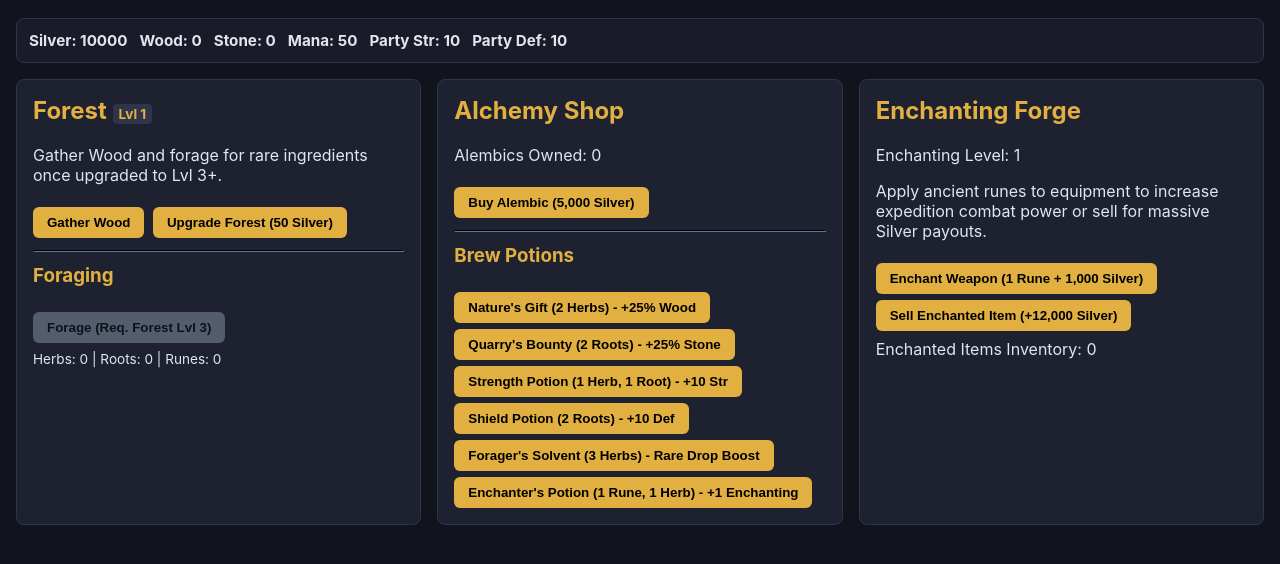
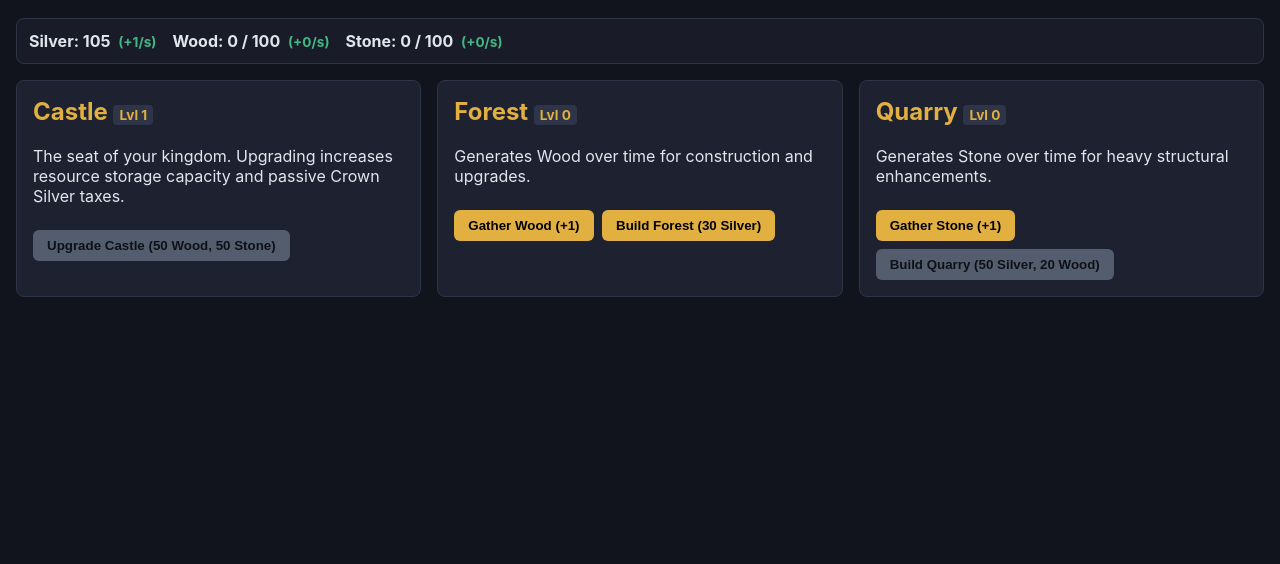
Before and after one commit to carnegliak/desktop-tutorial, a plain HTML site: page index.html in a window 1280 px wide. Shown: the part 58-622 px from the top of the page. Drawn offline with Linux system fonts and the light colour scheme.

Commit message:
Original Compounding Loop Test 2
Refactor resource management and UI updates for castle, forest, and quarry. Update styles and improve button functionalities.

```diff
--- a/index.html
+++ b/index.html
@@ -13,7 +13,6 @@
       --muted: #8a99ad;
       --border: #2e3548;
       --green: #41b883;
-      --purple: #9b51e0;
     }
     body {
       font-family: -apple-system, BlinkMacSystemFont, "Segoe UI", Roboto, Helvetica, Arial, sans-serif;
@@ -25,212 +24,191 @@
     h1, h2, h3 { color: var(--accent); margin-top: 0; }
     .grid { display: grid; grid-template-columns: repeat(auto-fit, minmax(280px, 1fr)); gap: 16px; }
     .card { background: var(--card); border: 1px solid var(--border); border-radius: 8px; padding: 16px; }
-    .resource-bar { display: flex; flex-wrap: wrap; gap: 12px; background: #191c28; padding: 12px; border-radius: 8px; margin-bottom: 16px; border: 1px solid var(--border); }
-    .res-item { font-weight: bold; font-size: 0.95rem; }
-    button { background: var(--accent); color: #000; border: none; padding: 8px 14px; border-radius: 6px; font-weight: bold; cursor: pointer; margin-top: 6px; margin-right: 4px; }
+    .resource-bar { display: flex; flex-wrap: wrap; gap: 16px; background: #191c28; padding: 12px; border-radius: 8px; margin-bottom: 16px; border: 1px solid var(--border); }
+    .res-item { font-weight: bold; font-size: 1rem; }
+    button { background: var(--accent); color: #000; border: none; padding: 8px 14px; border-radius: 6px; font-weight: bold; cursor: pointer; margin-top: 8px; margin-right: 4px; }
     button:disabled { background: var(--muted); opacity: 0.5; cursor: not-allowed; }
-    .buff-tag { display: inline-block; background: var(--purple); color: #fff; padding: 4px 8px; border-radius: 4px; font-size: 0.8rem; margin: 2px; }
-    .badge { background: var(--border); padding: 2px 6px; border-radius: 4px; font-size: 0.85rem; }
+    .badge { background: var(--border); padding: 2px 6px; border-radius: 4px; font-size: 0.85rem; color: var(--accent); }
+    .rate { font-size: 0.85rem; color: var(--green); margin-left: 4px; }
   </style>
 </head>
 <body>
 
   <h1>Fantasy Mogul</h1>
 
-  <!-- Resources Overview -->
+  <!-- Top Resource Bar -->
   <div class="resource-bar">
-    <div class="res-item">Silver: <span id="silver">0</span></div>
-    <div class="res-item">Wood: <span id="wood">0</span></div>
-    <div class="res-item">Stone: <span id="stone">0</span></div>
-    <div class="res-item">Mana: <span id="mana">0</span></div>
-    <div class="res-item">Party Str: <span id="partyStr">10</span></div>
-    <div class="res-item">Party Def: <span id="partyDef">10</span></div>
+    <div class="res-item">Silver: <span id="silver">100</span> <span class="rate" id="silverRate">(+1/s)</span></div>
+    <div class="res-item">Wood: <span id="wood">0</span> / <span id="woodCap">100</span> <span class="rate" id="woodRate">(+0/s)</span></div>
+    <div class="res-item">Stone: <span id="stone">0</span> / <span id="stoneCap">100</span> <span class="rate" id="stoneRate">(+0/s)</span></div>
   </div>
 
-  <!-- Active Buffs Tracker -->
-  <div id="buffContainer" style="margin-bottom: 16px;"></div>
-
   <div class="grid">
-    <!-- Forest & Foraging -->
+    <!-- Castle (Kingdom Heart & Storage) -->
     <div class="card">
-      <h2>Forest <span class="badge" id="forestLvl">Lvl 1</span></h2>
-      <p>Gather Wood and forage for rare ingredients once upgraded to Lvl 3+.</p>
-      <button onclick="gatherWood()">Gather Wood</button>
-      <button onclick="upgradeForest()">Upgrade Forest (<span id="forestCost">50</span> Silver)</button>
-      <hr style="border-color: var(--border); margin: 12px 0;">
-      <h3>Foraging</h3>
-      <button id="forageBtn" onclick="forage()" disabled>Forage (Req. Forest Lvl 3)</button>
-      <div style="margin-top: 8px; font-size: 0.85rem;">
-        Herbs: <span id="herbs">0</span> | Roots: <span id="roots">0</span> | Runes: <span id="runes">0</span>
-      </div>
+      <h2>Castle <span class="badge" id="castleLvl">Lvl 1</span></h2>
+      <p>The seat of your kingdom. Upgrading increases resource storage capacity and passive Crown Silver taxes.</p>
+      <button id="upgradeCastleBtn" onclick="upgradeCastle()">
+        Upgrade Castle (<span id="castleCostWood">50</span> Wood, <span id="castleCostStone">50</span> Stone)
+      </button>
     </div>
 
-    <!-- Alchemy Shop & Brewing -->
+    <!-- Forest (Wood Generator) -->
     <div class="card">
-      <h2>Alchemy Shop</h2>
-      <p>Alembics Owned: <span id="alembics">0</span></p>
-      <button onclick="buyAlembic()">Buy Alembic (5,000 Silver)</button>
-      <hr style="border-color: var(--border); margin: 12px 0;">
-      <h3>Brew Potions</h3>
-      <button onclick="brew('naturesGift')">Nature's Gift (2 Herbs) - +25% Wood</button><br>
-      <button onclick="brew('quarryBounty')">Quarry's Bounty (2 Roots) - +25% Stone</button><br>
-      <button onclick="brew('strengthPotion')">Strength Potion (1 Herb, 1 Root) - +10 Str</button><br>
-      <button onclick="brew('shieldPotion')">Shield Potion (2 Roots) - +10 Def</button><br>
-      <button onclick="brew('foragerSolvent')">Forager's Solvent (3 Herbs) - Rare Drop Boost</button><br>
-      <button onclick="brew('enchantersPotion')">Enchanter's Potion (1 Rune, 1 Herb) - +1 Enchanting</button>
+      <h2>Forest <span class="badge" id="forestLvl">Lvl 0</span></h2>
+      <p>Generates Wood over time for construction and upgrades.</p>
+      <button onclick="gatherWoodManual()">Gather Wood (+1)</button>
+      <button id="upgradeForestBtn" onclick="upgradeForest()">
+        <span id="forestAction">Build Forest</span> (<span id="forestCostSilver">30</span> Silver)
+      </button>
     </div>
 
-    <!-- Enchanting Forge -->
+    <!-- Quarry (Stone Generator) -->
     <div class="card">
-      <h2>Enchanting Forge</h2>
-      <p>Enchanting Level: <span id="enchantLvl">1</span></p>
-      <p>Apply ancient runes to equipment to increase expedition combat power or sell for massive Silver payouts.</p>
-      <button onclick="enchantItem('weapon')">Enchant Weapon (1 Rune + 1,000 Silver)</button><br>
-      <button onclick="sellEnchantedItem()">Sell Enchanted Item (+12,000 Silver)</button>
-      <div style="margin-top: 8px;">
-        Enchanted Items Inventory: <span id="enchantedItems">0</span>
-      </div>
+      <h2>Quarry <span class="badge" id="quarryLvl">Lvl 0</span></h2>
+      <p>Generates Stone over time for heavy structural enhancements.</p>
+      <button onclick="gatherStoneManual()">Gather Stone (+1)</button>
+      <button id="upgradeQuarryBtn" onclick="upgradeQuarry()">
+        <span id="quarryAction">Build Quarry</span> (<span id="quarryCostSilver">50</span> Silver, <span id="quarryCostWood">20</span> Wood)
+      </button>
     </div>
   </div>
 
   <script>
-    // Game State
+    // Initial Game State
     let state = {
-      silver: 10000, wood: 0, stone: 0, mana: 50,
-      forestLvl: 1, forestCost: 50,
-      herbs: 0, roots: 0, runes: 0,
-      alembics: 0,
-      partyStr: 10, partyDef: 10,
-      enchantLvl: 1, enchantedItems: 0,
-      multipliers: { wood: 1.0, stone: 1.0, forageRare: 1.0 },
-      activeBuffs: {}
+      silver: 100,
+      wood: 0,
+      stone: 0,
+      castleLvl: 1,
+      forestLvl: 0,
+      quarryLvl: 0,
+      woodCap: 100,
+      stoneCap: 100
     };
 
+    function getCastleCost() {
+      return {
+        wood: Math.floor(50 * Math.pow(1.6, state.castleLvl - 1)),
+        stone: Math.floor(50 * Math.pow(1.6, state.castleLvl - 1))
+      };
+    }
+
+    function getForestCost() {
+      return Math.floor(30 * Math.pow(1.5, state.forestLvl));
+    }
+
+    function getQuarryCost() {
+      return {
+        silver: Math.floor(50 * Math.pow(1.5, state.quarryLvl)),
+        wood: Math.floor(20 * Math.pow(1.5, state.quarryLvl))
+      };
+    }
+
     function updateUI() {
+      // Resource Counts
       document.getElementById('silver').innerText = Math.floor(state.silver);
       document.getElementById('wood').innerText = Math.floor(state.wood);
       document.getElementById('stone').innerText = Math.floor(state.stone);
-      document.getElementById('mana').innerText = Math.floor(state.mana);
+
+      // Capacities
+      state.woodCap = state.castleLvl * 100;
+      state.stoneCap = state.castleLvl * 100;
+      document.getElementById('woodCap').innerText = state.woodCap;
+      document.getElementById('stoneCap').innerText = state.stoneCap;
+
+      // Rates
+      document.getElementById('silverRate').innerText = `(+${state.castleLvl}/s)`;
+      document.getElementById('woodRate').innerText = `(+${state.forestLvl}/s)`;
+      document.getElementById('stoneRate').innerText = `(+${state.quarryLvl}/s)`;
+
+      // Castle UI
+      document.getElementById('castleLvl').innerText = 'Lvl ' + state.castleLvl;
+      let castleCost = getCastleCost();
+      document.getElementById('castleCostWood').innerText = castleCost.wood;
+      document.getElementById('castleCostStone').innerText = castleCost.stone;
+      document.getElementById('upgradeCastleBtn').disabled = state.wood < castleCost.wood || state.stone < castleCost.stone;
+
+      // Forest UI
       document.getElementById('forestLvl').innerText = 'Lvl ' + state.forestLvl;
-      document.getElementById('forestCost').innerText = state.forestCost;
-      document.getElementById('herbs').innerText = state.herbs;
-      document.getElementById('roots').innerText = state.roots;
-      document.getElementById('runes').innerText = state.runes;
-      document.getElementById('alembics').innerText = state.alembics;
-      document.getElementById('partyStr').innerText = state.partyStr + (state.activeBuffs.str ? 10 : 0);
-      document.getElementById('partyDef').innerText = state.partyDef + (state.activeBuffs.def ? 10 : 0);
-      document.getElementById('enchantLvl').innerText = state.enchantLvl + (state.activeBuffs.enchant ? 1 : 0);
-      document.getElementById('enchantedItems').innerText = state.enchantedItems;
+      document.getElementById('forestAction').innerText = state.forestLvl === 0 ? "Build Forest" : "Upgrade Forest";
+      let forestCost = getForestCost();
+      document.getElementById('forestCostSilver').innerText = forestCost;
+      document.getElementById('upgradeForestBtn').disabled = state.silver < forestCost;
 
-      document.getElementById('forageBtn').disabled = state.forestLvl < 3;
-
-      // Active Buffs Rendering
-      let buffHTML = '';
-      for (let b in state.activeBuffs) {
-        buffHTML += `<span class="buff-tag">${state.activeBuffs[b].name} (${state.activeBuffs[b].time}s)</span>`;
-      }
-      document.getElementById('buffContainer').innerHTML = buffHTML;
+      // Quarry UI
+      document.getElementById('quarryLvl').innerText = 'Lvl ' + state.quarryLvl;
+      document.getElementById('quarryAction').innerText = state.quarryLvl === 0 ? "Build Quarry" : "Upgrade Quarry";
+      let quarryCost = getQuarryCost();
+      document.getElementById('quarryCostSilver').innerText = quarryCost.silver;
+      document.getElementById('quarryCostWood').innerText = quarryCost.wood;
+      document.getElementById('upgradeQuarryBtn').disabled = state.silver < quarryCost.silver || state.wood < quarryCost.wood;
     }
 
-    function gatherWood() {
-      state.wood += 1 * state.multipliers.wood;
-      updateUI();
-    }
-
-    function upgradeForest() {
-      if (state.silver >= state.forestCost) {
-        state.silver -= state.forestCost;
-        state.forestLvl++;
-        state.forestCost = Math.floor(state.forestCost * 1.8);
+    // Manual Gathering
+    function gatherWoodManual() {
+      if (state.wood < state.woodCap) {
+        state.wood = Math.min(state.woodCap, state.wood + 1);
         updateUI();
       }
     }
 
-    function forage() {
-      if (state.forestLvl < 3) return;
-      let roll = Math.random() * state.multipliers.forageRare;
-      if (roll > 0.7) { state.runes++; }
-      else if (roll > 0.35) { state.roots++; }
-      else { state.herbs++; }
-      updateUI();
-    }
-
-    function buyAlembic() {
-      if (state.silver >= 5000) {
-        state.silver -= 5000;
-        state.alembics++;
+    function gatherStoneManual() {
+      if (state.stone < state.stoneCap) {
+        state.stone = Math.min(state.stoneCap, state.stone + 1);
         updateUI();
       }
     }
 
-    function applyBuff(key, name, duration, effectOn, effectOff) {
-      if (state.activeBuffs[key]) clearInterval(state.activeBuffs[key].timer);
-      effectOn();
-      let timeLeft = duration;
-      state.activeBuffs[key] = {
-        name: name,
-        time: timeLeft,
-        timer: setInterval(() => {
-          timeLeft--;
-          state.activeBuffs[key].time = timeLeft;
-          if (timeLeft <= 0) {
-            clearInterval(state.activeBuffs[key].timer);
-            delete state.activeBuffs[key];
-            effectOff();
-          }
-          updateUI();
-        }, 1000)
-      };
-      updateUI();
-    }
-
-    function brew(potion) {
-      if (state.alembics < 1) { alert("You need at least 1 Alembic to brew potions!"); return; }
-
-      if (potion === 'naturesGift' && state.herbs >= 2) {
-        state.herbs -= 2;
-        applyBuff('woodBuff', "Nature's Gift (+25% Wood)", 100,
-          () => state.multipliers.wood = 1.25,
-          () => state.multipliers.wood = 1.0);
-      } else if (potion === 'quarryBounty' && state.roots >= 2) {
-        state.roots -= 2;
-        applyBuff('stoneBuff', "Quarry's Bounty (+25% Stone)", 100,
-          () => state.multipliers.stone = 1.25,
-          () => state.multipliers.stone = 1.0);
-      } else if (potion === 'strengthPotion' && state.herbs >= 1 && state.roots >= 1) {
-        state.herbs--; state.roots--;
-        applyBuff('strBuff', "Strength Potion (+10 Str)", 100, () => {}, () => {});
-      } else if (potion === 'shieldPotion' && state.roots >= 2) {
-        state.roots -= 2;
-        applyBuff('defBuff', "Shield Potion (+10 Def)", 100, () => {}, () => {});
-      } else if (potion === 'foragerSolvent' && state.herbs >= 3) {
-        state.herbs -= 3;
-        applyBuff('forageBuff', "Forager's Solvent (Higher Rare Drop)", 200,
-          () => state.multipliers.forageRare = 1.5,
-          () => state.multipliers.forageRare = 1.0);
-      } else if (potion === 'enchantersPotion' && state.runes >= 1 && state.herbs >= 1) {
-        state.runes--; state.herbs--;
-        applyBuff('enchantBuff', "Enchanter's Potion (+1 Enchanting)", 100, () => {}, () => {});
-      }
-    }
-
-    function enchantItem() {
-      if (state.runes >= 1 && state.silver >= 1000) {
-        state.runes--;
-        state.silver -= 1000;
-        state.enchantedItems++;
+    // Building Actions
+    function upgradeCastle() {
+      let cost = getCastleCost();
+      if (state.wood >= cost.wood && state.stone >= cost.stone) {
+        state.wood -= cost.wood;
+        state.stone -= cost.stone;
+        state.castleLvl++;
         updateUI();
       }
     }
 
-    function sellEnchantedItem() {
-      if (state.enchantedItems >= 1) {
-        state.enchantedItems--;
-        state.silver += 12000;
+    function upgradeForest() {
+      let cost = getForestCost();
+      if (state.silver >= cost) {
+        state.silver -= cost;
+        state.forestLvl++;
         updateUI();
       }
     }
 
+    function upgradeQuarry() {
+      let cost = getQuarryCost();
+      if (state.silver >= cost.silver && state.wood >= cost.wood) {
+        state.silver -= cost.silver;
+        state.wood -= cost.wood;
+        state.quarryLvl++;
+        updateUI();
+      }
+    }
+
+    // Game Loop (Passive Income every 1 second)
+    setInterval(() => {
+      // Passive Silver Tax from Castle
+      state.silver += state.castleLvl;
+
+      // Passive Wood from Forest
+      if (state.forestLvl > 0 && state.wood < state.woodCap) {
+        state.wood = Math.min(state.woodCap, state.wood + state.forestLvl);
+      }
+
+      // Passive Stone from Quarry
+      if (state.quarryLvl > 0 && state.stone < state.stoneCap) {
+        state.stone = Math.min(state.stoneCap, state.stone + state.quarryLvl);
+      }
+
+      updateUI();
+    }, 1000);
+
+    // Initial render
     updateUI();
   </script>
 </body>
```
